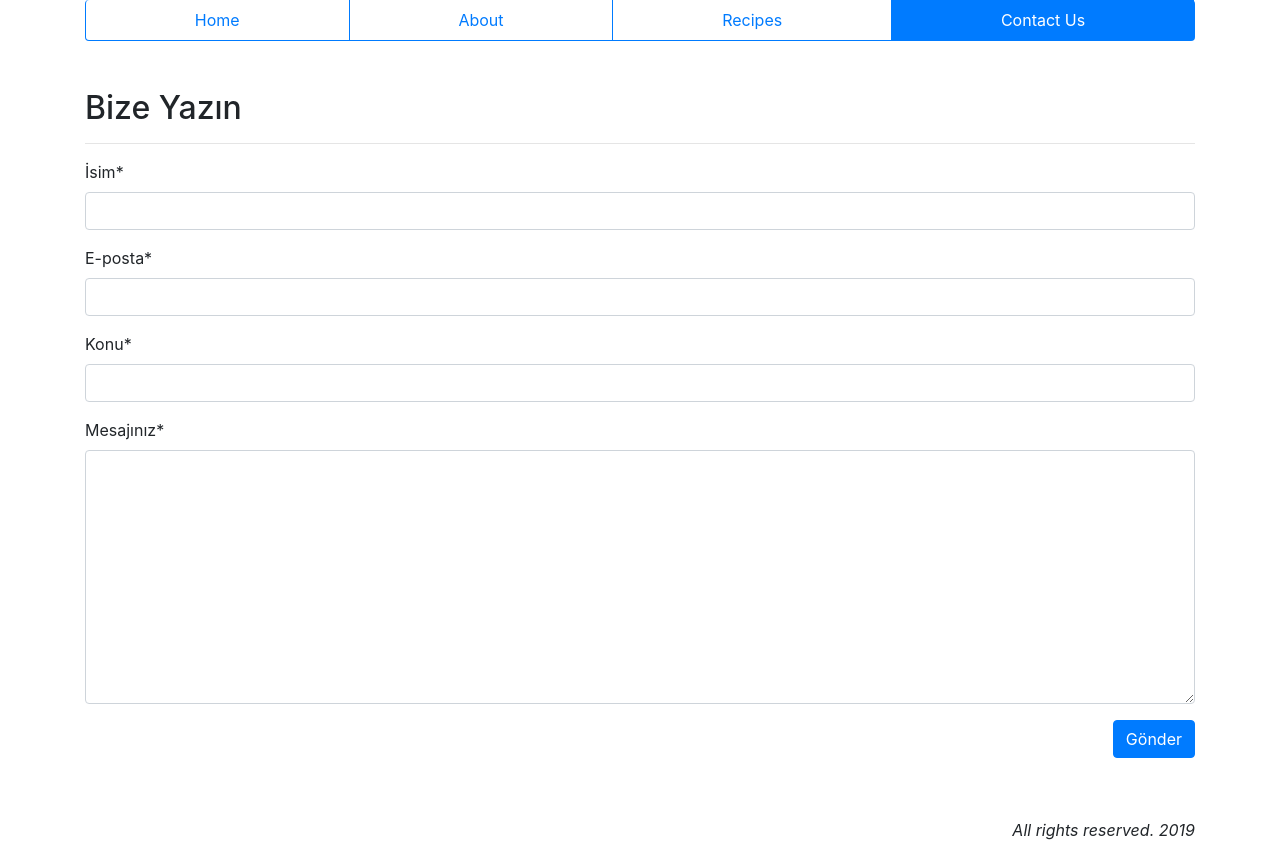
After one commit to ha3/thepan, a Django app: page /contact/ in a window 1280 px wide. The commit adds this page. Run offline with Django 3.2, Linux system fonts and the light colour scheme; some libraries are stand-ins or nearby versions.

Commit message:
Add contact page

```diff
--- /dev/null
+++ b/requirements.txt
@@ -0,0 +1 @@
+django-crispy-forms
--- /dev/null
+++ b/src/findmeal/forms.py
@@ -0,0 +1,25 @@
+from django import forms
+
+class ContactForm(forms.Form):
+    full_name = forms.CharField(
+        required = True,
+        label = 'İsim',
+        max_length = 60
+    )
+
+    sender = forms.EmailField(
+        required = True,
+        label='E-posta'
+    )
+
+    subject = forms.CharField(
+        required = True,
+        label='Konu',
+        max_length=100
+    )
+
+    message = forms.CharField(
+        required = True,
+        label='Mesajınız',
+        widget=forms.Textarea(attrs={'class': 'form-control'})
+    )
--- a/src/findmeal/templates/findmeal/base.html
+++ b/src/findmeal/templates/findmeal/base.html
@@ -35,7 +35,7 @@
           <a class="flex-sm-fill text-sm-center nav-link {{ home_page }}" href="{% url 'findmeal:index' %}">Home</a>
           <a class="flex-sm-fill text-sm-center nav-link {% if request.path == '/about/' %}active{% endif %}" href="{% url 'findmeal:about' %}">About</a>
           <a class="flex-sm-fill text-sm-center nav-link {{ recipes }}" href="{% url 'findmeal:recipes' %}">Recipes</a>
-          <a class="flex-sm-fill text-sm-center nav-link" href="#">Contact Us</a>
+          <a class="flex-sm-fill text-sm-center nav-link {{ contact }}" href="{% url 'findmeal:contact' %}">Contact Us</a>
         </nav>
       </div>
     </header>
--- /dev/null
+++ b/src/findmeal/templates/findmeal/contact.html
@@ -0,0 +1,16 @@
+{% extends 'findmeal/base.html' %}
+{% load crispy_forms_tags %}
+
+{% block title %}{{ block.super }} - Contact Us {% endblock %}
+
+{% block content %}
+<h2>Bize Yazın</h2>
+<hr />
+
+<form action="/contact/" method="post" novalidate>
+    {% csrf_token %}
+    {{ form|crispy }}
+
+    <input type="submit" class="btn btn-primary float-right" value="Gönder">
+</form>
+{% endblock %}
--- a/src/findmeal/urls.py
+++ b/src/findmeal/urls.py
@@ -10,6 +10,7 @@ urlpatterns = [
     path('recipe/<int:pk>/<str:slug>/', views.DetailView.as_view(), name='detail'),
     path('search/', views.SearchView.as_view(), name='search'),
     path('recipes/', views.RecipesView.as_view(), name='recipes'),
+    path('contact/', views.ContactView, name='contact'),
     path('<int:recipe_id>/rate/', views.rate, name='rate'),
     path('listing/', views.ListIngredients, name='listing'),
     path('about/', flat_views.flatpage, {'url': '/about/'}, name='about')
--- a/src/findmeal/views.py
+++ b/src/findmeal/views.py
@@ -1,9 +1,10 @@
 from django.shortcuts import render, get_object_or_404
 from django.views.generic import ListView, DetailView, TemplateView
-from django.http import HttpResponse, JsonResponse
+from django.http import HttpResponse, JsonResponse, HttpResponseRedirect
 from django.db.models.functions import Upper
 
 from .models import Recipe, Ingredient, RecipeIngredient
+from .forms import ContactForm
 
 # Create your views here.
 
@@ -48,6 +49,26 @@ class RecipesView(ListView):
         return data
 
 
+def ContactView(request):
+    if request.method == 'POST':
+        form = ContactForm(request.POST)
+
+        if form.is_valid():
+            full_name = form.cleaned_data['full_name']
+            sender = form.cleaned_data['email']
+            subject = form.cleaned_data['subject']
+            message = form.cleaned_data['message']
+
+            recipients = ['h.ozdemir@yandex.com']
+
+            send_mail(subject, message + sender, sender, recipients)
+            return HttpResponseRedirect('/about/')
+
+    else:
+        form = ContactForm()
+
+    return render(request, 'findmeal/contact.html', {'form': form, 'contact': 'active'})
+
 def rate(request, recipe_id):
     if request.is_ajax():
         recipe = get_object_or_404(Recipe, pk=recipe_id)
--- a/src/thepan/settings.py
+++ b/src/thepan/settings.py
@@ -40,6 +40,7 @@ INSTALLED_APPS = [
     'django.contrib.staticfiles',
     'django.contrib.flatpages',
     'django.contrib.sites',
+    'crispy_forms',
 ]
 
 MIDDLEWARE = [
@@ -124,4 +125,6 @@ STATIC_URL = '/static/'
 MEDIA_URL = '/media/'
 MEDIA_ROOT = os.path.join(BASE_DIR, 'media')
 
+CRISPY_TEMPLATE_PACK = 'bootstrap4'
+
 SITE_ID = 1
```
